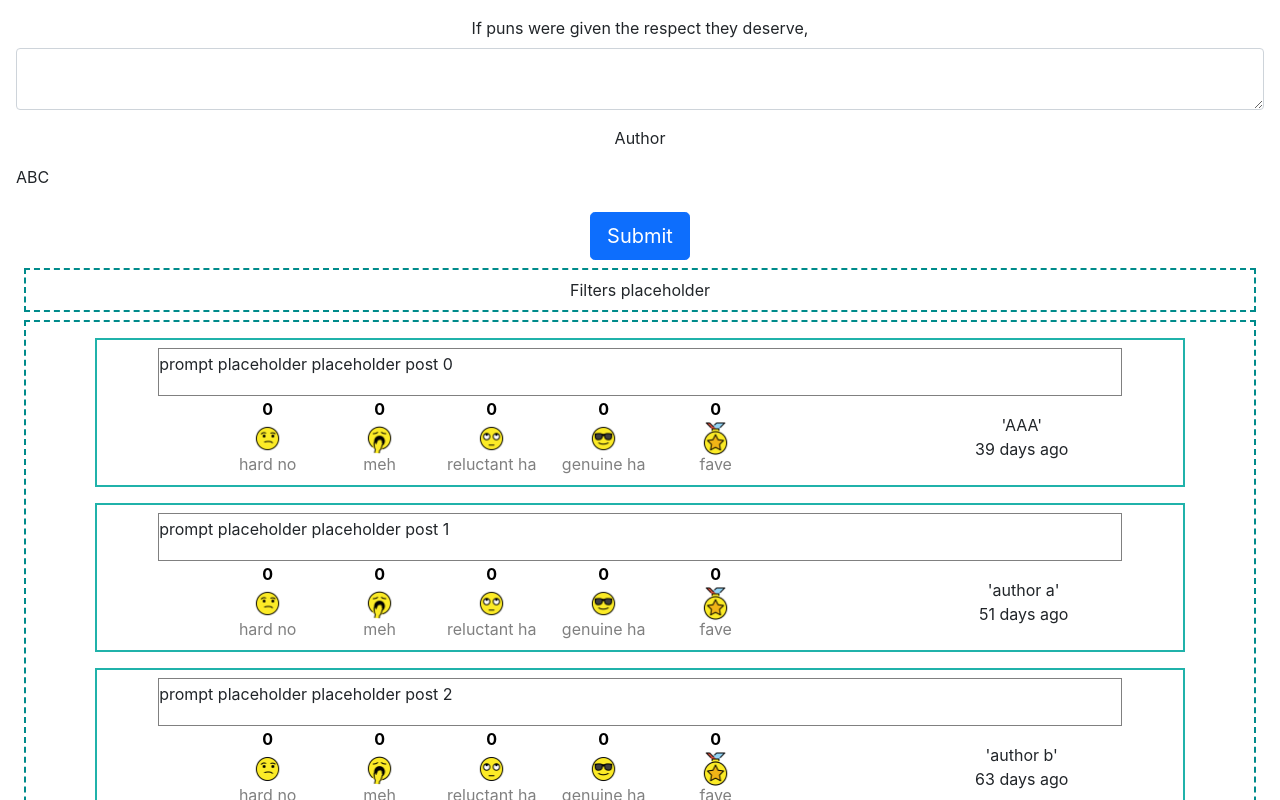
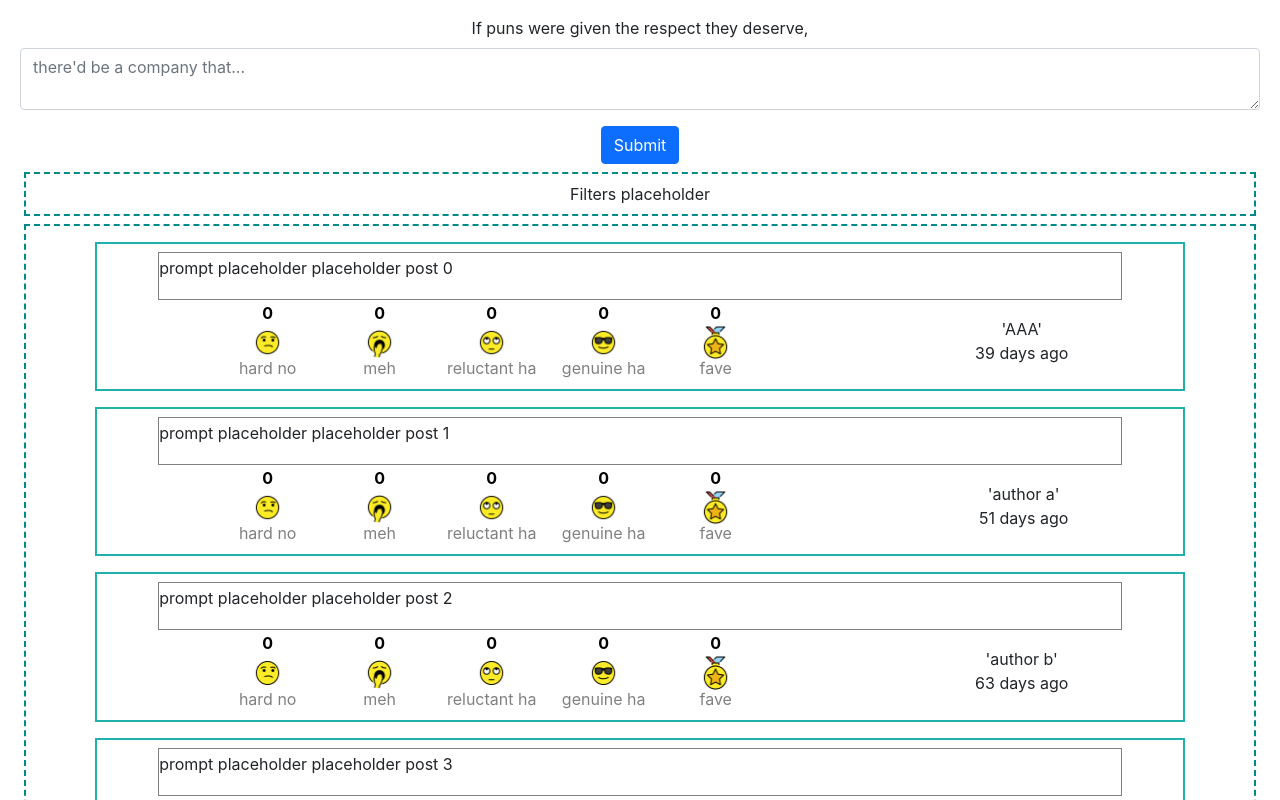
Before and after one commit to mradamt/punter, a React (Create React App) app: page / in a window 1280 px wide. Shown: the top 800 px of the page. Built offline with nearby package versions, Linux system fonts and the light colour scheme.

Commit message:
remove author from form

```diff
--- a/src/components/ComposeNewPost.jsx
+++ b/src/components/ComposeNewPost.jsx
@@ -1,15 +1,12 @@
 import React, { useState } from 'react';
-import Form from 'react-bootstrap/Form';
-import Button from 'react-bootstrap/Button'
+import {Form, Button, Row, Col} from 'react-bootstrap';
 
 // import './sass-styles/Form.scss'
 
 export default function ComposeNewPost (props) {
   const [text, setText] = useState('')
   const [prompt, setPrompt] = useState('If puns were given the respect they deserve,')
-  const [author, setAuthor] = useState('TED')
-
-  const username = "ABC"
+  const [author, setAuthor] = useState('ABC')
 
   const formatPost = (text, prompt, author) => {
      return (
@@ -45,18 +42,15 @@ export default function ComposeNewPost (props) {
   return (
     <section className='submission-form'>
       <Form action='/posts' method='POST' onSubmit={handleSubmit}>
-        <Form.Group className="mb-3" controlId="newPost.ControlTextarea1">
+        <Form.Group className="mb-3 px-1" controlId="newPost.ControlTextarea1">
           <Form.Label>{prompt}</Form.Label>
-          <Form.Control as="textarea" rows={2} />
+          <Form.Control
+            as="textarea"
+            placeholder={"there'd be a company that..."}
+            rows={2}
+          />
         </Form.Group>
-        <Form.Group className="mb-3" controlId="newPost.UserName">
-          <Form.Label>Author</Form.Label>
-          <Form.Control plaintext readOnly defaultValue={username} rows={2} />
-        </Form.Group>
-
-
-
-        <Button as="input" type="submit" value="Submit" size='lg'/>{' '}
+        <Button as="input" type="submit" value="Submit"/>{' '}
       </Form>
     </section>
   )
```
